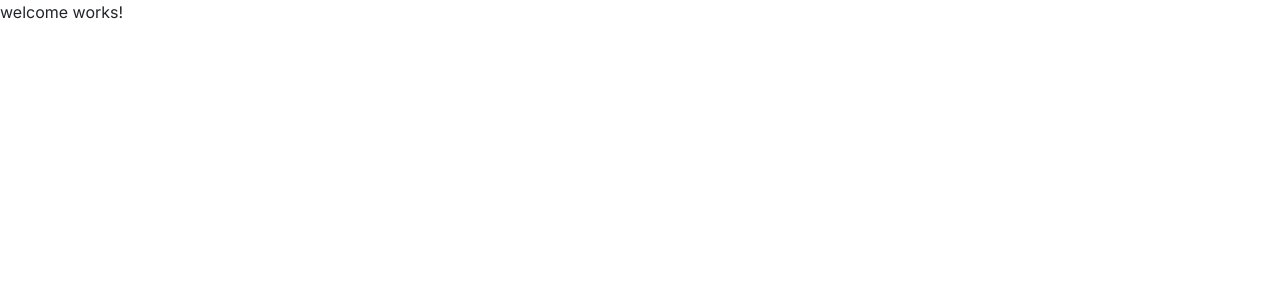
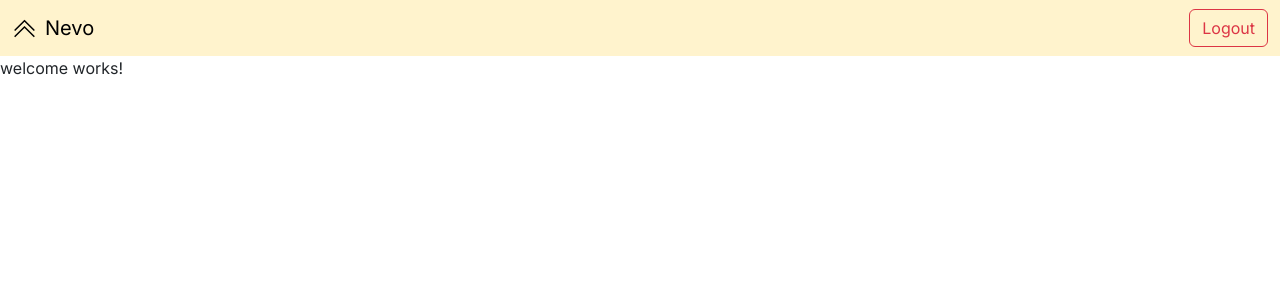
Before and after one commit to advin-s/nevo, an Angular app: page /welcome in a window 1280 px wide. Shown: the top 300 px of the page. Built offline with nearby package versions, Linux system fonts and the light colour scheme; sample sign-in values are in the browser's storage.

Commit message:
added header component with logout feature

```diff
--- a/src/app/header/header.component.html
+++ b/src/app/header/header.component.html
@@ -1 +1,17 @@
-<p>header works!</p>
+<nav class="navbar navbar-expand-lg bg-warning-subtle">
+    <div class="container-fluid">
+        <a class="navbar-brand d-flex align-items-center gap-2" href="#">
+            <svg xmlns="http://www.w3.org/2000/svg" width="25" height="25" fill="currentColor"
+            class="bi bi-chevron-double-up" viewBox="0 0 16 16">
+            <path fill-rule="evenodd"
+            d="M7.646 2.646a.5.5 0 0 1 .708 0l6 6a.5.5 0 0 1-.708.708L8 3.707 2.354 9.354a.5.5 0 1 1-.708-.708z" />
+            <path fill-rule="evenodd"
+            d="M7.646 6.646a.5.5 0 0 1 .708 0l6 6a.5.5 0 0 1-.708.708L8 7.707l-5.646 5.647a.5.5 0 0 1-.708-.708z" />
+        </svg>
+        Nevo</a>
+
+    <button class="btn btn-outline-danger"  (click)="onLogout()">Logout
+
+    </button>
+    </div>
+</nav>
--- a/src/app/header/header.component.ts
+++ b/src/app/header/header.component.ts
@@ -1,4 +1,5 @@
 import { Component } from '@angular/core';
+import { TokenService } from '../services/auth/token.service';
 
 @Component({
   selector: 'app-header',
@@ -9,4 +10,11 @@ import { Component } from '@angular/core';
 })
 export class HeaderComponent {
 
+
+constructor(private tokenService:TokenService){}
+
+onLogout(){
+  this.tokenService.clearToken()
 }
+
+}
--- a/src/app/login/login.component.ts
+++ b/src/app/login/login.component.ts
@@ -35,7 +35,7 @@ export class LoginComponent implements OnInit {
     this.authService.login(this.loginForm.value).subscribe({
       next:(res:any) => {
         this.tokenService.storeToken(res.accessToken)
-        this.router.navigate(['welcome'])
+        this.router.navigate(['welcome'],{replaceUrl:true})
         console.log(res);
       },
       error:(err) => {console.log(err.error.message); this.loginError = err.error.message; this.loginForm.reset() },
--- a/src/app/services/auth/token.service.ts
+++ b/src/app/services/auth/token.service.ts
@@ -11,7 +11,7 @@ export class TokenService {
   private router = inject(Router)
   constructor() {
    afterNextRender(()=>{
-     if (typeof localStorage !== undefined) {
+     if (typeof localStorage !== 'undefined') {
        const userToken = localStorage.getItem('userToken');
        if(userToken){
         this.token.next(userToken)
@@ -32,5 +32,6 @@ export class TokenService {
   clearToken(){
     this.token.next(null)
     localStorage.removeItem('userToken')
+    this.router.navigate([''])
   }
 }
--- a/src/app/welcome/welcome.component.html
+++ b/src/app/welcome/welcome.component.html
@@ -1 +1,3 @@
+<app-header/>
+
 <p>welcome works!</p>
--- a/src/app/welcome/welcome.component.ts
+++ b/src/app/welcome/welcome.component.ts
@@ -1,9 +1,10 @@
 import { Component } from '@angular/core';
+import { HeaderComponent } from "../header/header.component";
 
 @Component({
   selector: 'app-welcome',
   standalone: true,
-  imports: [],
+  imports: [HeaderComponent],
   templateUrl: './welcome.component.html',
   styleUrl: './welcome.component.scss'
 })
```
